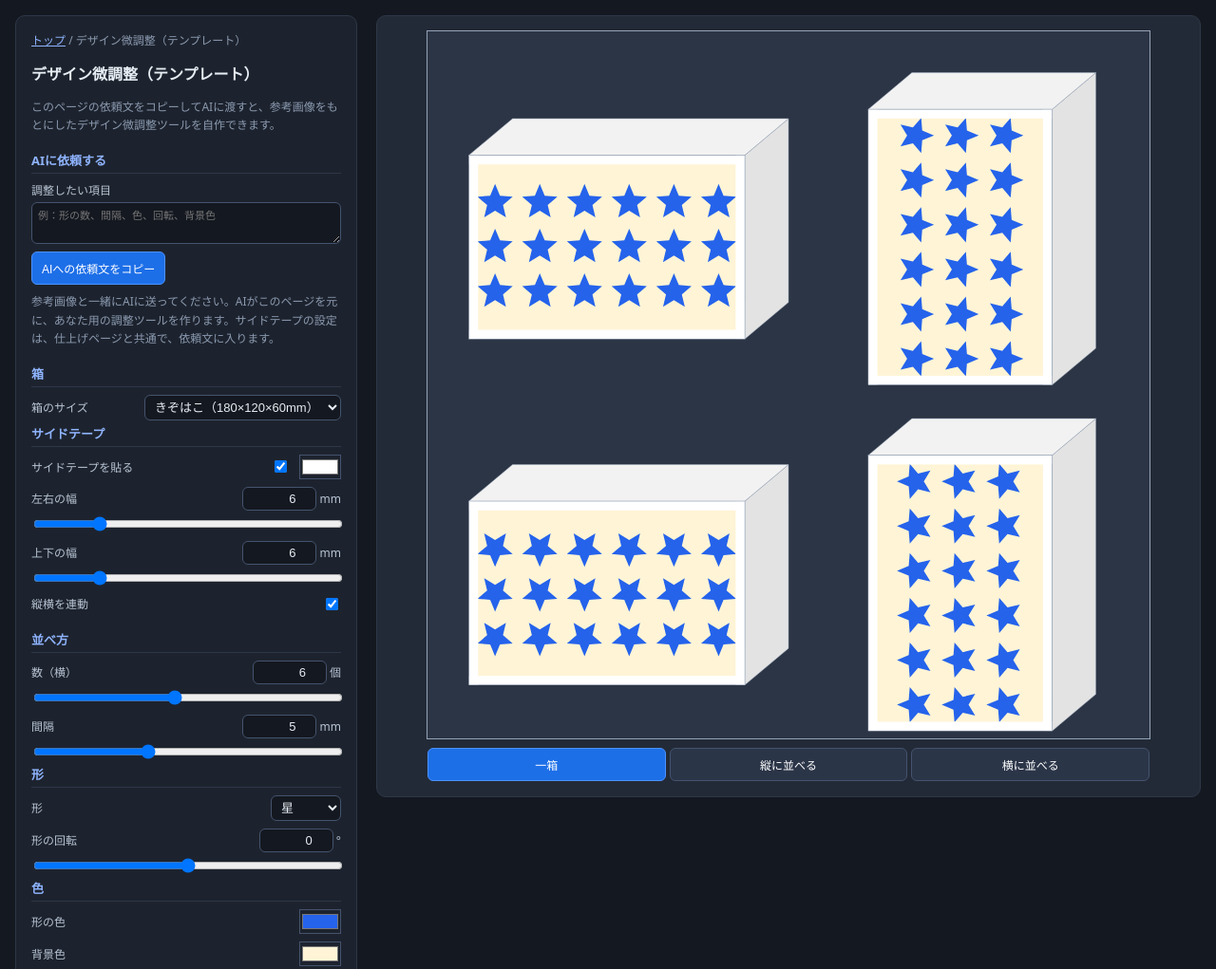
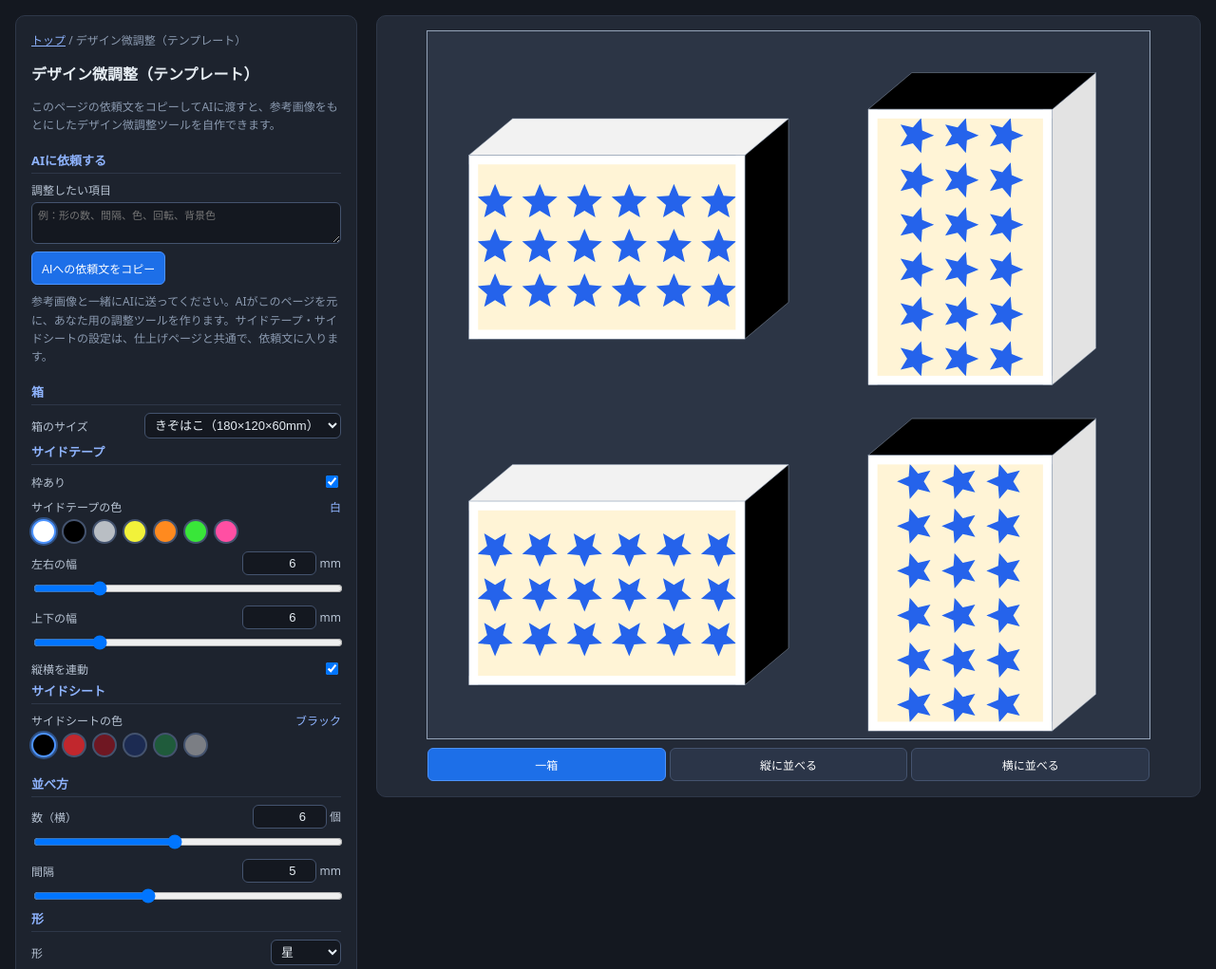
Before and after one commit to oyuno-hito/cigar-box-design-simulator, a plain HTML site: page draft/index.html in a window 1280 px wide. Shown: the top 1021 px of the page at 95% size. Drawn offline with Linux system fonts and the light colour scheme.

Commit message:
サイドテープとサイドシートの色を分離+実際の商品に沿ったカラーピッカーに絞った

```diff
--- a/draft/index.html
+++ b/draft/index.html
@@ -99,7 +99,7 @@
           <textarea id="briefItems" rows="2" style="min-height:44px" placeholder="例：形の数、間隔、色、回転、背景色"></textarea>
         </div>
         <div class="btn-row"><button id="btnCopyPrompt" class="primary">AIへの依頼文をコピー</button></div>
-        <p class="note">参考画像と一緒にAIに送ってください。AIがこのページを元に、あなた用の調整ツールを作ります。サイドテープの設定は、仕上げページと共通で、依頼文に入ります。</p>`;
+        <p class="note">参考画像と一緒にAIに送ってください。AIがこのページを元に、あなた用の調整ツールを作ります。サイドテープ・サイドシートの設定は、仕上げページと共通で、依頼文に入ります。</p>`;
 
       const app = CigarBox.mountDraft({
         crumb: '<a href="../">トップ</a> / デザイン微調整（テンプレート）',
@@ -131,7 +131,7 @@
         };
         // サイドテープの現在の設定（仕上げページと共通）を、AI が作るページの初期値として渡す
         const t = app.state.fixed;
-        const tape = `{ sideTape: ${!!t.sideTape}, tapeColor: "${t.tapeColor}", tapeX: ${t.tapeX}, tapeY: ${t.tapeY}, tapeLink: ${!!t.tapeLink} }`;
+        const tape = `{ sideTape: ${!!t.sideTape}, tapeColor: "${t.tapeColor}", tapeX: ${t.tapeX}, tapeY: ${t.tapeY}, tapeLink: ${!!t.tapeLink}, sheetColor: "${t.sheetColor}" }`;
         const brief = items.trim() || "（なし。または、動かしたい項目を書く）";
         return `添付した画像のデザインを、ファミマ・ローソンのシール紙に印刷してシガーボックスに貼るシールにします。
 そのデザインを SVG で再現して、項目を動かして調整できる「調整ページ」を作ってください。
@@ -148,11 +148,11 @@ ${brief}
 # 調整ページ（ブラウザで開くだけで動く HTML 1 ファイル）
 画面の固定部分（見せ方の切り替え・箱の切り替え・サイドテープ・プレビュー・出力ボタン）は、共通スクリプトが作ります。
 自分で作り直さず、下の骨組みの PARAMS と draw だけを書いてください。
-- 箱の切り替え、「サイドテープを貼る」（色と、左右・上下それぞれの幅つき。4 辺に貼る）、プレビュー（スマホでは画面上部に固定）、「SVGを保存」「PNGで保存」「SVGをコピー」「仕上げページを開く」は、共通スクリプトが用意する。同じものを自作しない
+- 箱の切り替え、「枠あり」（サイドテープの枠。色と、左右・上下それぞれの幅つき。側面の色は、枠の有無にかかわらず反映する）、プレビュー（スマホでは画面上部に固定）、「SVGを保存」「PNGで保存」「SVGをコピー」「仕上げページを開く」は、共通スクリプトが用意する。同じものを自作しない
 - title と note は書き換えてよい。note には、ページの使い方を 2〜3 行で書く
-- tape は、サイドテープの初期値（利用者がいつも使う設定）。値を変えたり消したりせず、そのまま渡す。画面で変えられるのは共通スクリプトの役目なので、サイドテープの項目を PARAMS に入れない
+- tape は、サイドテープ・サイドシートの初期値（利用者がいつも使う設定）。値を変えたり消したりせず、そのまま渡す（tapeColor・sheetColor は、共通スクリプトが選べる色だけを受け付ける。自分で別の色を決めない）。画面で変えられるのは共通スクリプトの役目なので、サイドテープ・サイドシートの項目を PARAMS に入れない
 - 共通スクリプトは公開 URL から読み込む。外部スクリプトを読み込めない環境では、${urls.shared} の box.js・draft-app.js・style.css の中身を取得して、それぞれ <script> と <style> としてページに貼る
-- 共通スクリプトも取得できないときだけ、同じ機能を自作する（箱は きぞはこ 180×120mm / かずはこ 165×120mm、サイドテープは 4 辺・色と、左右・上下それぞれの幅を変えられる（初期値は tape の値）、プレビューはスマホで上部に固定、「SVGを保存」と「仕上げページを開く」を別々のボタンにする）
+- 共通スクリプトも取得できないときだけ、同じ機能を自作する（箱は きぞはこ 180×120mm / かずはこ 165×120mm、「枠あり」（サイドテープの枠。4 辺・左右・上下それぞれの幅を変えられる）、サイドテープ・サイドシートの色（初期値はどれも tape の値）、プレビューはスマホで上部に固定、「SVGを保存」と「仕上げページを開く」を別々のボタンにする）
 
 骨組み（PARAMS と draw を、画像のデザインに合わせて書き換える。見本は同じ形を規則的に並べるデザイン）：
 \`\`\`html
--- a/shared/box.js
+++ b/shared/box.js
@@ -16,7 +16,7 @@
   //   左右：きぞはこは用紙（178mm）が箱の面（180mm）より小さいので、左右は 2mm より小さくできない。
   //         0〜2mm の間は左右の余白が 2mm 固定で、2mm を超えた分だけ指定どおりになる。
   //         かずはこ（165mm）は用紙より小さいので、指定した余白のとおり。右側だけを切る。
-  // サイドテープの色（tapeColor）と幅は画面で変更できる（初期値は白 / 6mm）。
+  // サイドテープの色（tapeColor）と幅は画面で変更できる（初期値は白 / 6mm）。サイドシートの色（sheetColor、左右の側面）は初期値が黒。
   // デザイン（画像・SVG）は「箱の面と同寸」で作る前提。座標は mm（SVG は viewBox の 1 単位 = 1mm）。
   const FIXED = {
     sheetW: 178, sheetH: 127, boxH: 120, boxD: 60,
@@ -31,14 +31,27 @@
   };
   const MARGIN_DEFAULT = 3, MARGIN_MAX = 20;
 
+  // サイドテープ・サイドシートの色は、実際に手に入る素材の色から選ぶ（cigar-box-design-lab と同じ）。16 進値は商品ページの色名からの近似で、実物とは違う
+  //   サイドテープ … アサヒペン パワーテープ 48mm。面の枠と、上下の側面（長辺）に貼る
+  //   サイドシート … d-c-fix ベロア。左右の側面（短辺）に貼る
+  const TAPE_COLORS = [
+    ["#ffffff", "白"], ["#000000", "黒"], ["#b9bec4", "シルバー"],
+    ["#f2f23a", "蛍光イエロー"], ["#ff8a1f", "蛍光オレンジ"], ["#39e639", "蛍光グリーン"], ["#ff4fa3", "蛍光ピンク"]
+  ];
+  const SHEET_COLORS = [
+    ["#000000", "ブラック"], ["#c1272d", "レッド"], ["#6f1722", "ダークレッド"],
+    ["#1c2b52", "ネイビー"], ["#1f5b3b", "グリーン"], ["#7b7e84", "グレー"]
+  ];
+
   // 箱・サイドテープの設定項目（両ページ共通）
   const BOX_PARAMS = [
     { g: "箱", key: "box", label: "箱のサイズ", type: "select", options: Object.entries(BOXES).map(([k, b]) => [k, b.label]), def: "kizo" },
-    { g: "サイドテープ", key: "sideTape", label: "サイドテープを貼る", type: "bool", def: true },
-    { key: "tapeColor", label: "サイドテープの色", type: "color", def: "#ffffff", inlineWith: "sideTape" }, // 「貼る」と同じ行に置く
+    { g: "サイドテープ", key: "sideTape", label: "枠あり", type: "bool", def: true },
+    { key: "tapeColor", label: "サイドテープの色", type: "swatch", options: TAPE_COLORS, def: "#ffffff" },
     { key: "tapeX", label: "左右の幅", unit: "mm", min: 0, max: 30, step: 1, def: 6, linkFlag: "tapeLink", linkWith: "tapeY" },
     { key: "tapeY", label: "上下の幅", unit: "mm", min: 0, max: 30, step: 1, def: 6, linkFlag: "tapeLink", linkWith: "tapeX" },
     { key: "tapeLink", label: "縦横を連動", type: "bool", def: true },
+    { g: "サイドシート", key: "sheetColor", label: "サイドシートの色", type: "swatch", options: SHEET_COLORS, def: "#000000" },
     { g: "余白", key: "marginX", label: "左右の余白（合計）", unit: "mm", min: 0, max: MARGIN_MAX, step: 1, def: MARGIN_DEFAULT,
       linkFlag: "marginLink", linkWith: "marginY" },
     { key: "marginY", label: "上下の余白（合計）", unit: "mm", min: 0, max: MARGIN_MAX, step: 1, def: MARGIN_DEFAULT,
@@ -49,7 +62,7 @@
   // デザイン微調整ページには余白の設定を出さない（余白は仕上げページで決める。微調整中は初期値の 3mm で表示する）
   const DRAFT_BOX_PARAMS = BOX_PARAMS.filter((p) => !/^margin/.test(p.key));
   // サイドテープの設定。仕上げページと微調整ページ（同じサイト内）で共通にする。AI が作るページには、依頼文で初期値として渡す
-  const TAPE_KEYS = ["sideTape", "tapeColor", "tapeX", "tapeY", "tapeLink"];
+  const TAPE_KEYS = ["sideTape", "tapeColor", "tapeX", "tapeY", "tapeLink", "sheetColor"];
   const TAPE_PARAMS = BOX_PARAMS.filter((p) => TAPE_KEYS.includes(p.key));
 
   // プレビューの見せ方（cigar-box-design-lab の拡大表示と同じ 3 つ）と、印刷用
@@ -77,8 +90,8 @@
       boxW, marginX, marginY,
       cutRight: Math.max(0, FIXED.sheetW - stickerW),
       cutBottom: Math.max(0, FIXED.sheetH - stickerH),
-      tapeX: values.sideTape ? values.tapeX : 0, // 左右のテープの幅
-      tapeY: values.sideTape ? values.tapeY : 0  // 上下のテープの幅
+      tapeX: values.sideTape ? values.tapeX : 0, // 左右の枠の幅（枠なしは 0）
+      tapeY: values.sideTape ? values.tapeY : 0  // 上下の枠の幅（枠なしは 0）
     };
   };
 
@@ -176,18 +189,20 @@
     return `#${c(16)}${c(8)}${c(0)}`;
   };
   // 立体の箱 1 つ。(x, y) は正面の左上。turn は箱を面の中で時計回りに回した角度（0 / 90 / 180 / 270）。
-  // 側面（右の面・上の面）は、サイドテープを貼っていればテープの色、なければ箱の色
+  // 側面は、左右の側面（短辺）がサイドシートの色、上下の側面（長辺）がサイドテープの色。枠の有無にかかわらず、いつも反映する。
+  // 見える側面は右と上。横長のとき右が左右の側面・上が上下の側面で、箱を回すと入れ替わる
   function solidBox(v, x, y, turn, dx, dy) {
     const flat = turn % 180 === 0;
     const w = flat ? v.boxW : v.boxH, h = flat ? v.boxH : v.boxW;
-    const base = v.tapeX > 0 || v.tapeY > 0 ? v.tapeColor : v.boxColor;
+    const lr = v.sheetColor, tb = v.tapeColor;
+    const right = flat ? lr : tb, top = flat ? tb : lr;
     const pts = (a) => a.map(([px, py]) => `${f(px)},${f(py)}`).join(" ");
     const edge = 'stroke="#94a3b8" stroke-width="0.3" stroke-linejoin="round"';
     // 面は、中心を軸に回す（90 / 270 のときは縦長の面にちょうど収まる）
     const face = `<g transform="translate(${f(x + w / 2)} ${f(y + h / 2)}) rotate(${turn}) translate(${f(-v.boxW / 2)} ${f(-v.boxH / 2)})"><use href="#cbx-face" xlink:href="#cbx-face" /></g>`;
     return `<g>
-      <polygon points="${pts([[x + w, y], [x + w + dx, y + dy], [x + w + dx, y + h + dy], [x + w, y + h]])}" fill="${shade(base, 0.89)}" ${edge} />
-      <polygon points="${pts([[x, y], [x + dx, y + dy], [x + w + dx, y + dy], [x + w, y]])}" fill="${shade(base, 0.95)}" ${edge} />
+      <polygon points="${pts([[x + w, y], [x + w + dx, y + dy], [x + w + dx, y + h + dy], [x + w, y + h]])}" fill="${shade(right, 0.89)}" ${edge} />
+      <polygon points="${pts([[x, y], [x + dx, y + dy], [x + w + dx, y + dy], [x + w, y]])}" fill="${shade(top, 0.95)}" ${edge} />
       ${face}
     </g>`;
   }
@@ -237,12 +252,18 @@
     const L = layout(v);
     const { artEl, scene } = ensureScene(svg);
     if (artEl._art !== art) { artEl.innerHTML = art; artEl._art = art; }
+    // プレビューの枠は、どの見せ方でも（印刷用も）「一箱」と同じ大きさにする
+    const base = figure(v, "one");
+    const fw = base.w + MARGIN * 2, fh = base.h + MARGIN * 2;
     const setAttr = (name, val) => { if (svg.getAttribute(name) !== val) svg.setAttribute(name, val); };
     const setView = (x, y, w, h, inner) => {
       setAttr("width", `${f(w)}mm`);
       setAttr("height", `${f(h)}mm`);
       setAttr("viewBox", `${f(x)} ${f(y)} ${f(w)} ${f(h)}`);
-      svg.dataset.mode = mode; // 画面の高さを、見せ方ごとに変えるための目印（style.css）
+      svg.dataset.mode = mode;
+      // 印刷用は用紙の大きさのまま描き（PNG の書き出しもこの大きさ）、画面では枠の中に収めて中央に置く
+      const ratio = `${f(fw)} / ${f(fh)}`;
+      if (svg.style.aspectRatio !== ratio) svg.style.aspectRatio = ratio;
       scene.innerHTML = inner;
     };
     const bg = (x, y, w, h) => `<rect x="${f(x)}" y="${f(y)}" width="${f(w)}" height="${f(h)}" fill="${STAGE_BG}" />`;
@@ -276,11 +297,9 @@
       W = Math.max(W, x + fig.w); H = Math.max(H, y + fig.h + capH);
       if (side) x += fig.w + GAP; else y += fig.h + capH + GAP;
     });
-    // プレビューの枠は、どの見せ方でも「一箱」と同じ大きさにする。ほかの見せ方は、枠に収まるように縮めて中央に置く
-    const base = figure(v, "one");
+    // ほかの見せ方は、枠に収まるように縮めて中央に置く
     const s = Math.min(1, base.w / W, base.h / H);
     const tx = (base.w - W * s) / 2, ty = (base.h - H * s) / 2;
-    const fw = base.w + MARGIN * 2, fh = base.h + MARGIN * 2;
     setView(-MARGIN, -MARGIN, fw, fh, `${buildFaceDefs(v, L)}${bg(-MARGIN, -MARGIN, fw, fh)}<g transform="translate(${f(tx)} ${f(ty)}) scale(${f(s)})">${inner}</g>`);
   }
 
@@ -333,7 +352,7 @@
         onChange(p.key, val);
       };
 
-      // 別の項目と同じ行に置く色の選択（例：サイドテープを貼る + 色）
+      // 別の項目と同じ行に置く色の選択（例：枠あり + 色）
       if (p.inlineWith) {
         const el = document.createElement("input");
         el.type = "color"; el.title = p.label; el.setAttribute("aria-label", p.label);
@@ -356,6 +375,23 @@
         const btns = [...wrap.querySelectorAll("button")];
         btns.forEach((b) => { b.onclick = () => set(b.dataset.v); });
         inputs[p.key] = (val) => btns.forEach((b) => b.classList.toggle("active", b.dataset.v === String(val)));
+      } else if (p.type === "swatch") {
+        // 決まった色から選ぶ（options: [[#rrggbb, 名前, グループ名]]）
+        const groups = [];
+        p.options.forEach(([val, name, g]) => {
+          let grp = groups.find((x) => x.g === g);
+          if (!grp) groups.push(grp = { g, items: [] });
+          grp.items.push([val, name]);
+        });
+        wrap.innerHTML = `<div class="row-label"><span>${esc(p.label)}</span><span class="swatch-name"></span></div>` + groups.map((grp) => `
+          <div class="swatch-group">${grp.g ? `<span class="swatch-cap">${esc(grp.g)}</span>` : ""}<div class="swatches">${grp.items.map(([val, name]) => `<button type="button" class="swatch" data-v="${esc(val)}" title="${esc(name)}" aria-label="${esc(name)}" style="--c:${esc(val)}"></button>`).join("")}</div></div>`).join("");
+        const btns = [...wrap.querySelectorAll("button")], nameEl = wrap.querySelector(".swatch-name");
+        btns.forEach((b) => { b.onclick = () => set(b.dataset.v); });
+        inputs[p.key] = (val) => {
+          btns.forEach((b) => { const on = b.dataset.v === String(val); b.classList.toggle("active", on); b.setAttribute("aria-pressed", String(on)); });
+          const hit = p.options.find(([o]) => o === val);
+          nameEl.textContent = hit ? hit[1] : "";
+        };
       } else if (p.type === "color") {
         wrap.innerHTML = `<label><span>${esc(p.label)}</span><input type="color" /></label>`;
         const el = wrap.querySelector("input");
@@ -395,6 +431,9 @@
       if (p.type === "select" || p.type === "choice") {
         const hit = p.options.find(([o]) => String(o) === String(val));
         if (hit) out[p.key] = p.numeric ? Number(hit[0]) : hit[0];
+      } else if (p.type === "swatch") {
+        const hit = p.options.find(([o]) => o === String(val).toLowerCase()); // 選べる色だけ（それ以外は既定値のまま）
+        if (hit) out[p.key] = hit[0];
       } else if (p.type === "color") {
         if (/^#[0-9a-fA-F]{6}$/.test(val)) out[p.key] = val.toLowerCase();
       } else if (p.type === "bool") {
@@ -639,7 +678,7 @@
   }
 
   global.CigarBox = {
-    FIXED, BOXES, BOX_PARAMS, DRAFT_BOX_PARAMS, TAPE_KEYS, TAPE_PARAMS, MODES, PREVIEW_MODES,
+    FIXED, BOXES, BOX_PARAMS, DRAFT_BOX_PARAMS, TAPE_KEYS, TAPE_PARAMS, TAPE_COLORS, SHEET_COLORS, MODES, PREVIEW_MODES,
     f, esc, spec, layout, placeholder, renderScene, frame, debounce, releaseArt, saveFile, svgToPng, isTouch,
     defaults, buildParamsUi, sanitize, storage,
     idb, ART_KEY, PREVIEW_LS_KEY, TAPE_LS_KEY, tapeStore,
--- a/shared/draft-app.js
+++ b/shared/draft-app.js
@@ -38,7 +38,7 @@
    *   crumb         … 見出しの上に出すパンくず（HTML 文字列。省略可）
    *   extra         … 説明文の下に差し込む要素（省略可）
    *   previewUrl    … 仕上げページの URL（省略時は、このファイルの隣の ../preview/）
-   *   tape          … サイドテープの初期値 { sideTape, tapeColor, tapeX, tapeY, tapeLink }（省略可。依頼文に入っている値をそのまま書く）
+   *   tape          … サイドテープの初期値 { sideTape, tapeColor, tapeX, tapeY, tapeLink, sheetColor }（省略可。依頼文に入っている値をそのまま書く）
    *                   このブラウザにサイドテープの共通設定が保存されていれば、そちらが優先される
    *   storageKey    … 入力値の保存キー
    * 戻り値 { state, render, toast, buildSvg }
--- a/shared/style.css
+++ b/shared/style.css
@@ -33,6 +33,12 @@ h4 { margin: 4px 0 0; font-size: 13px; color: #8fb4ff; border-bottom: 1px solid
   display: flex; justify-content: space-between; align-items: center; gap: 8px;
 }
 .param input[type="range"] { width: 100%; }
+.swatch-name { margin-left: 8px; color: #8fb4ff; }
+.swatch-group { display: flex; align-items: center; gap: 8px; }
+.swatch-cap { flex: none; width: 48px; font-size: 11px; color: #8b9ab0; }
+.swatches { display: flex; flex-wrap: wrap; gap: 6px; }
+button.swatch { width: 26px; height: 26px; padding: 0; border-radius: 50%; border: 2px solid #44536e; background: var(--c); }
+button.swatch.active { background: var(--c); border-color: #4c93ff; box-shadow: 0 0 0 2px #4c93ff66; }
 .ctl { display: inline-flex; align-items: center; gap: 10px; }
 input[type="number"], select, textarea {
   background: #141820; color: #e6edf3; border: 1px solid #44536e;
@@ -97,9 +103,9 @@ summary { cursor: pointer; padding: 4px 0; }
   }
   /* 高さを固定し、表示モードや箱で縦横比が変わっても領域の大きさを変えない（下のコントロールが動かない） */
   .stage .mode-tabs { margin-top: 6px; }
-  .stage svg { height: 24vh; height: 24svh; max-height: 210px; max-width: none; box-shadow: none; }
-  /* プレビュー（一箱・縦に並べる・横に並べる）は、同じ大きさの枠にして、見せ方を切り替えても動かさない。少し縦長なので、高くする */
-  .stage svg:not([data-mode="print"]) { height: 32vh; height: 32svh; max-height: 280px; }
+  .stage svg { max-width: none; box-shadow: none; }
+  /* どの見せ方でも（印刷用も）同じ高さの枠にして、切り替えても動かさない。少し縦長なので、高くする */
+  .stage svg { height: 32vh; height: 32svh; max-height: 280px; }
   /* メッセージは、プレビューの上端に重ねて出す（出ても領域の高さが変わらない。見せ方のボタンは隠さない） */
   .stage #msg, .stage #cbx-msg {
     position: absolute; left: 6px; right: 6px; top: 6px; margin: 0; min-height: 0;
```
Also changed, not shown: 2 other files.
